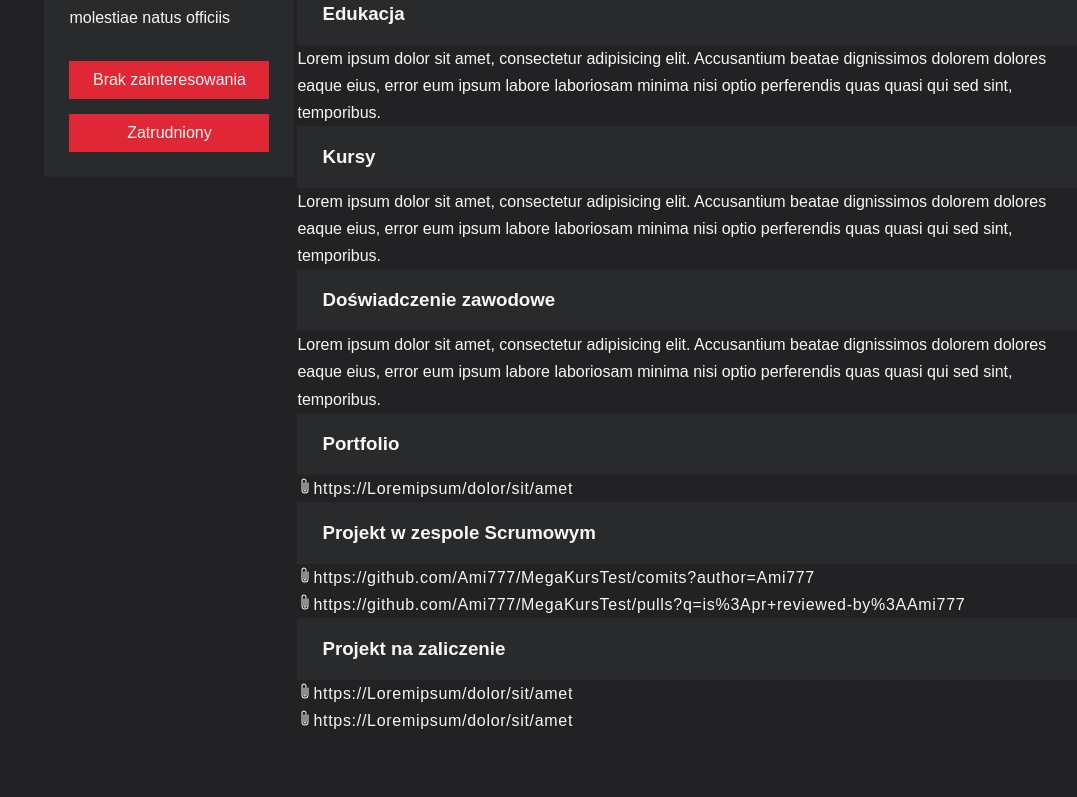
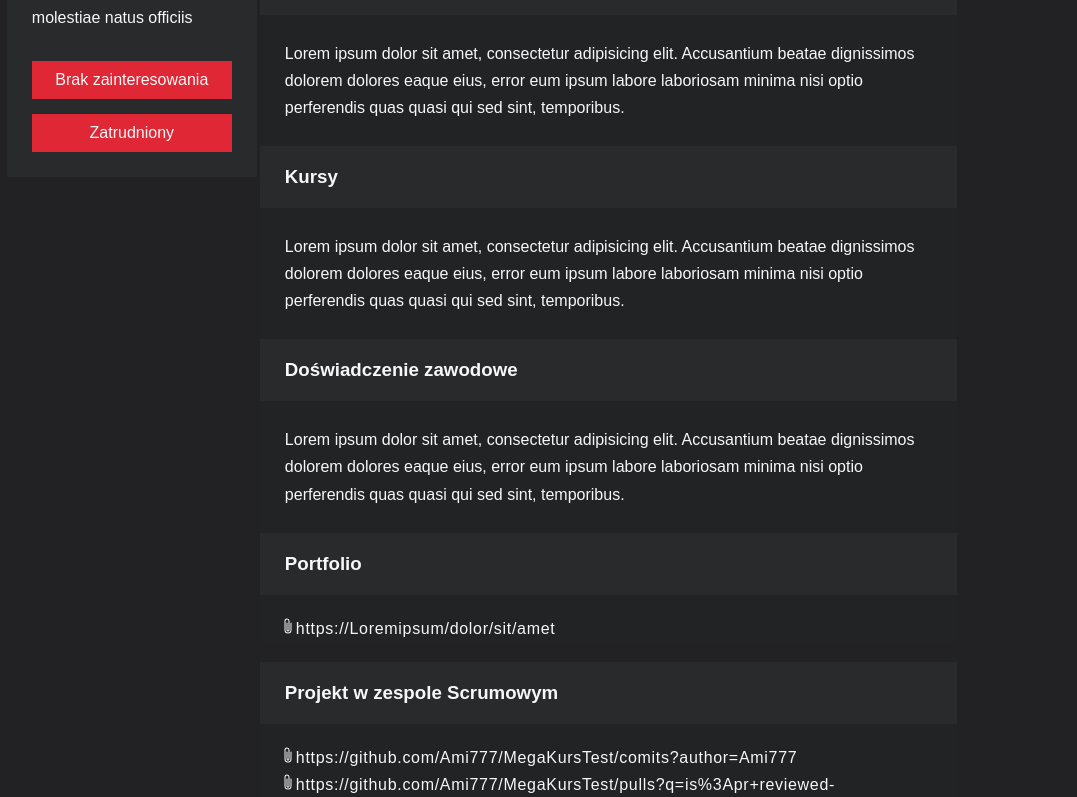
Before and after one commit to Jutrzenka/HeadHunterG11-FR, a React (Create React App) app: page /cv in a window 1280 px wide. Shown: the part 663-1460 px from the top of the page, without its empty margins (195-1272 px from the left). Before the commit the page ends 1397 px from the top, so only its background shows below. Built offline with nearby package versions, Linux system fonts and the light colour scheme; no server answers.

Commit message:
Edited style in ShovCvView.scss component

```diff
--- a/src/views/App/ShowCvView/_ShowCvView.scss
+++ b/src/views/App/ShowCvView/_ShowCvView.scss
@@ -2,7 +2,7 @@
 
 main.view-ShowCvView {
     .view-ShowCvView-wrap {
-        margin: 25px 0 0 140px;
+        margin: 25px 10% 0 8%;
         @include flex(row, start, space-arround);
         h3 {
             padding: 15px 25px;
@@ -14,16 +14,37 @@ main.view-ShowCvView {
             .student-rating {
                 .ratings {
                     @include flex(row, center, space-between);
-                    padding: 25px;
+                    padding: 10px 25px;
                 }
             }
         }
 
         .student-expectations-wrap {
+            background: var(--raiting-acordion-background-color);
             .expectations {
                 @include flex(row, center, space-between);
                 padding: 25px;
             }
         }
+
+        .student-education-wrap,
+        .student-courses-wrap,
+        .student-experience-wrap {
+            background: var(--raiting-acordion-background-color);
+            p {
+                padding: 25px;
+            }
+        }
+
+        .student-portfolio-wrap {
+            background: var(--raiting-acordion-background-color);
+            .student-portfolio-wrap--link {
+                margin: 20px
+            }
+        }
+        .student-portfolio-wrap:last-child {
+            margin-bottom: 70px;
+        }
+
     }
 }
```
